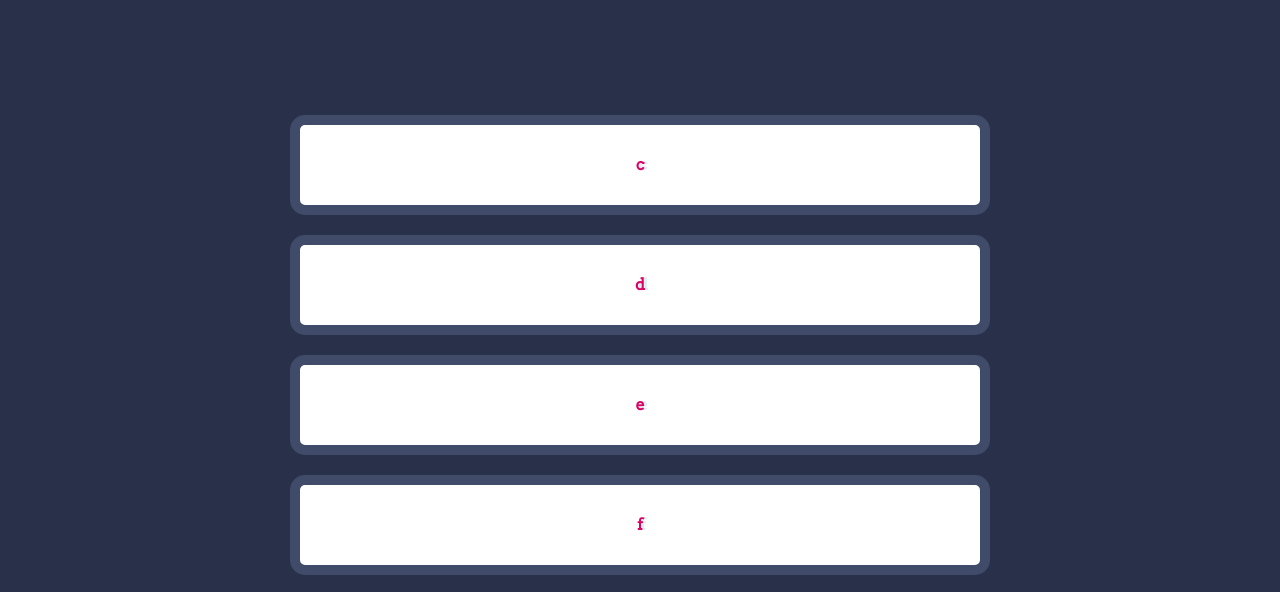
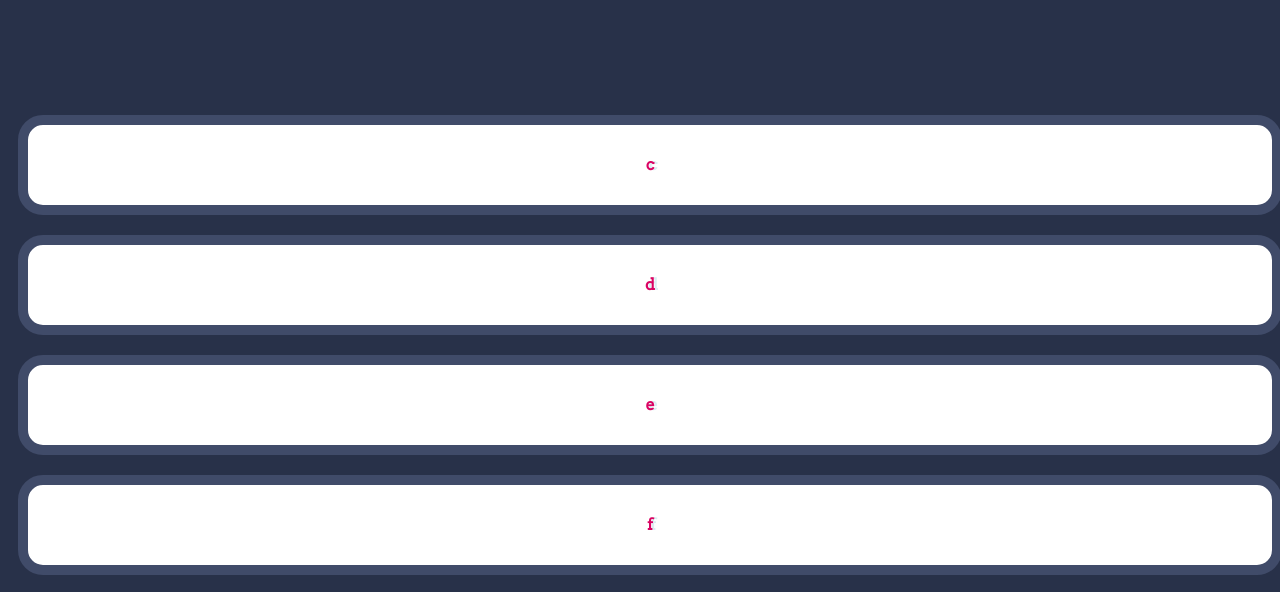
Before and after one commit to Samuel-Raja/piano, a plain HTML site: page index.html in a window 1280 px wide. Shown: the part 174-766 px from the top of the page. Drawn offline with Linux system fonts and the light colour scheme.

Commit message:
Update styles.css

```diff
--- a/styles.css
+++ b/styles.css
@@ -45,9 +45,9 @@ footer {
   font-weight: 900;
   color: #DA0463;
   text-shadow: 3px 0 #DBEDF3;
-  border-radius: 15px;
+  border-radius: 25px;
   /* display: inline-block; */
-  width: 700px;
+  width: 100%;
   height: 100px;
   text-align: center;
   margin: 10px;
```
